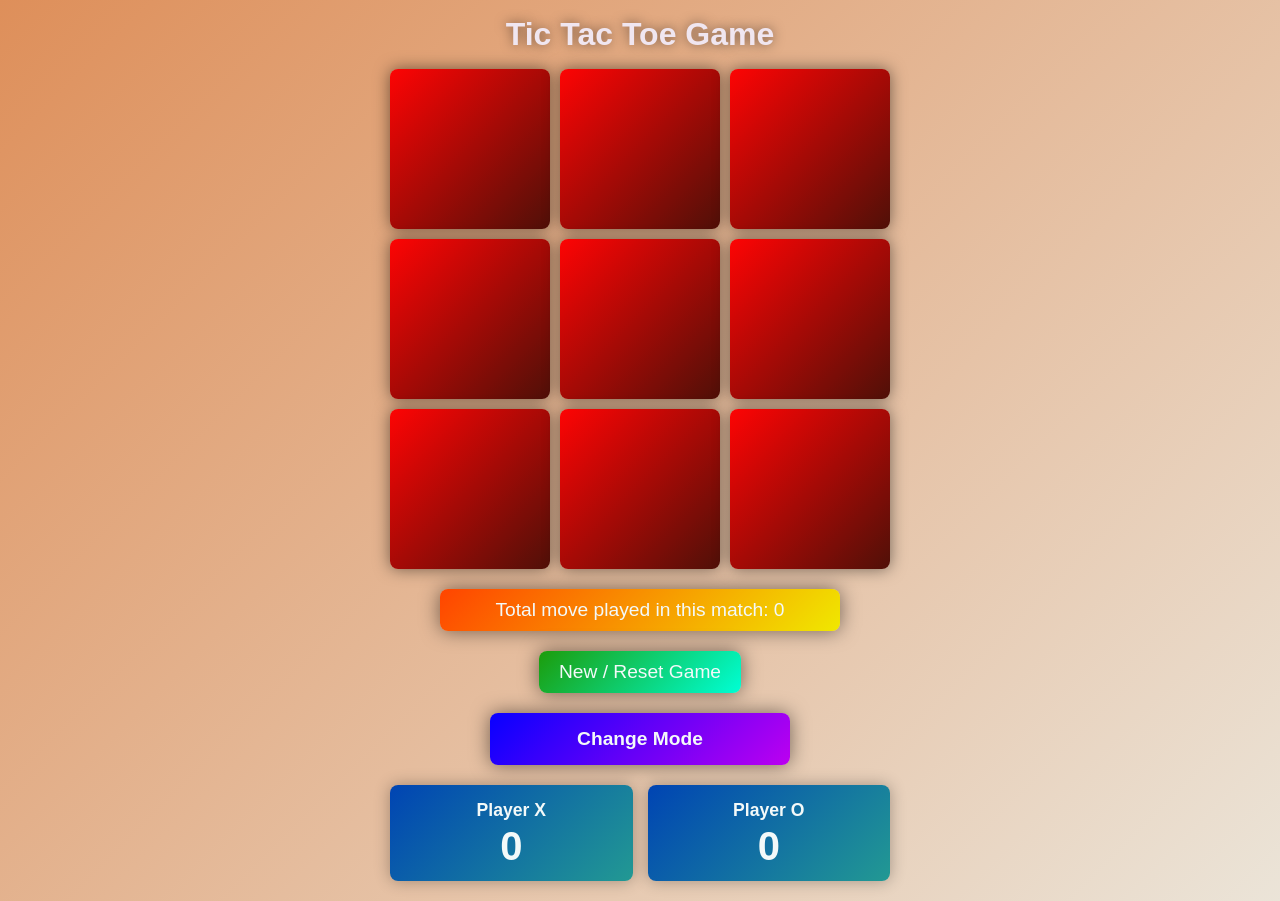
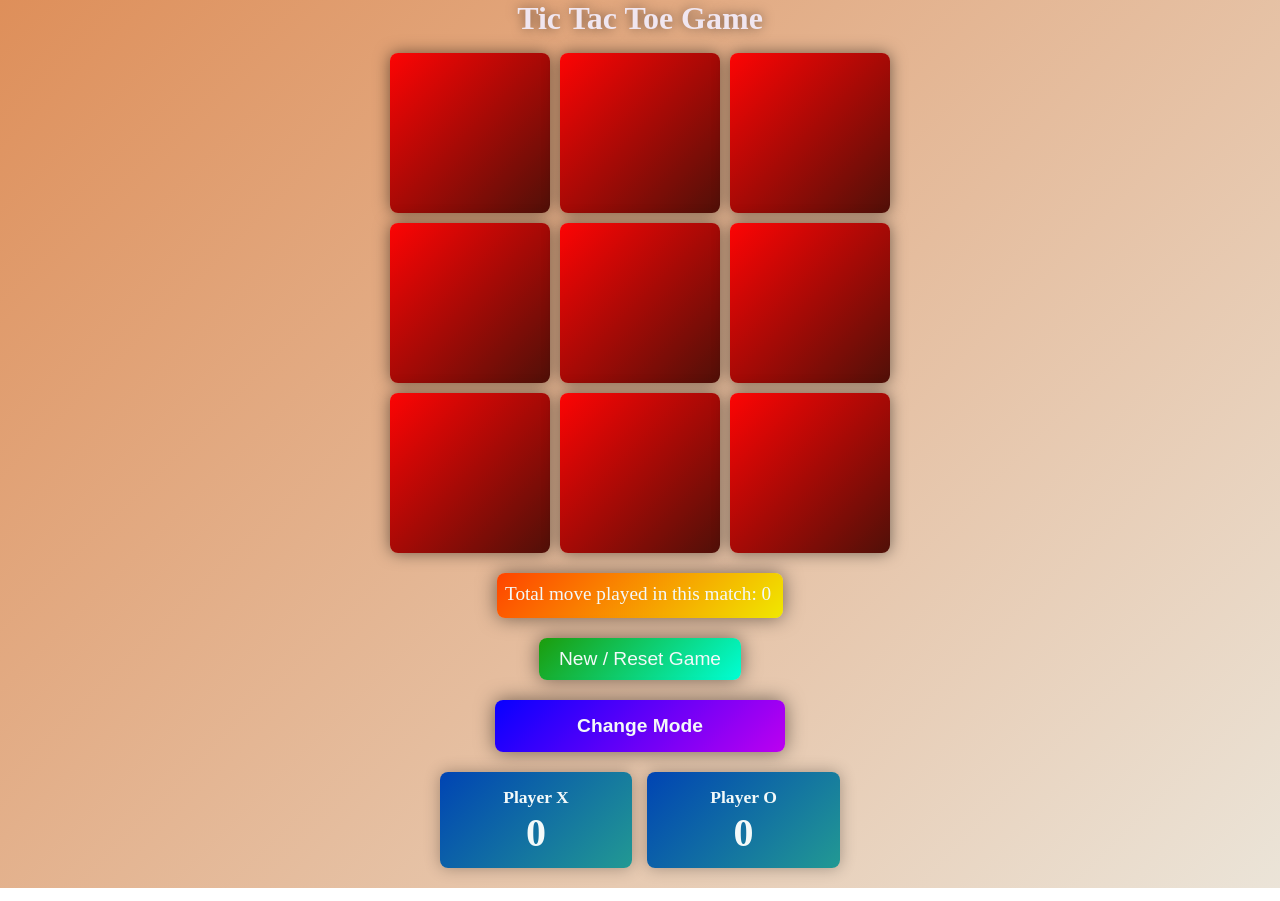
Before and after one commit to Krishnendu-Kar/Tic-Tac-Toe, a plain HTML site: page index.html in a window 1280 px wide. Both pictures are taken after a click on the button "Player vs. Player". Drawn offline with Linux system fonts and the light colour scheme.

Commit message:
fix css for all devices NEW

```diff
--- a/Tic Tac Toe.css
+++ b/Tic Tac Toe.css
@@ -1,29 +1,171 @@
 * {
     margin:0;
     padding: 0;
-    box-sizing: border-box; /* Add this - ensures padding doesn't break layouts */
 }
 body{
-    background: linear-gradient(135deg, rgb(222, 143, 90), rgb(235, 228, 216));
-    font-family: Arial, sans-serif; /* Add a fallback font */
+        background: linear-gradient(135deg, rgb(222, 143, 90), rgb(235, 228, 216));
 }
+body {
+    overflow-x: hidden;
+}
+
 h1{
     color:rgb(240, 230, 240);
     display:flex;
     justify-content:center;
     text-shadow: 0 0 .7rem rgba(0,0,0,.5);
-    margin-top: 1rem;
+}
+.msg-container{
+    display:flex;
+    justify-content:center;
+    align-items:center;
+    display: none;
+}
+.win-msg{
+    height: 35px;
+    width: 350px;
+    display:flex;
+    justify-content:center;
+    align-items:center;
+    font-size: 1.5rem;
+    color:rgb(241, 238, 243);
+    background: linear-gradient(147deg, #ff0000, #0044b3);
+    font-weight:800;
+    border-radius: 8px;
+    box-shadow: 0 0 1rem rgba(0,0,0,.5);
+}
+.container{
+    width: 100vw;
+}
+.game {
+  /* --- This is the responsive solution --- */
+
+  /* 1. Base the width on the screen's width */
+  width: 90vw;
+
+  /* 2. Force it to be a perfect square */
+  aspect-ratio: 1 / 1;
+
+  /* 3. Stop it from getting too big on desktops */
+  max-width: 500px;
+
+  /* 4. Center it on the page */
+  margin: 1rem auto;
+
+  /* 5. Use 'grid' for a perfect 3x3 layout */
+  display: grid;
+  grid-template-columns: 1fr 1fr 1fr; /* Three equal columns */
+
+  /* 6. A slightly larger gap looks cleaner */
+  gap: 10px;
+}
+.box {
+    aspect-ratio: 1 / 1;          /* Always square */
+    width: 100%;                  /* Fit grid cell */
+    font-size: 3rem;
+    border-radius: 8px;
+    border:none;
+    background: linear-gradient(135deg,#fd0404, #501008);
+    color:white;
+    box-shadow: 0 0 1rem rgba(0,0,0,.5);
 }
 
-/* --- This rule hides the menu OR the game --- */
+.box-count{
+    height: 25px;
+    width: 270px;
+    font-size: 1.2rem; /* Make text bigger */
+    padding: 10px 8px; /* Add more padding */
+    margin: 20px auto;  /* Center it horizontally */
+    border-radius: 8px;
+    border:none;
+    display: block;
+    background: linear-gradient(135deg, rgb(255, 68, 0) ,#f0e800);
+    color:rgb(243, 249, 249);
+    box-shadow: 0 0 1.2rem rgba(0,0,0,.5);
+}
+.reset{
+    font-size: 1.2rem; /* Make text bigger */
+    padding: 10px 20px; /* Add more padding */
+    margin: 20px auto;  /* Center it horizontally */
+    border-radius: 8px;
+    border:none;
+
+    /* === FIX FOR POSITIONING === */
+    display: block; /* This lets margin: auto work for centering */
+    /* position:relative; */ /* No longer needed */
+    /* left: 31vw; */       /* No longer needed */
+
+    background: linear-gradient(135deg, #1c9c0b, rgb(0, 255, 213));
+    color:rgb(243, 249, 249);
+    box-shadow: 0 0 1.2rem rgba(0,0,0,.5);
+    cursor: pointer; /* Add a pointer cursor */
+}
+
+/* This rule is still good, it stops the click "sink" effect */
+.box:active {
+  box-shadow: 0 0 1rem rgba(0,0,0,.5);
+  transform: none;
+}
+
+.reset:active{
+    transform:translateY(5px);
+}
+/* --- Scoreboard Design --- */
+
+.score-container {
+  /* This centers the whole scoreboard */
+  width: 75vw; /* Match your game board's width */
+  max-width: 400px; /* Stop it from getting too wide on big screens */
+  margin: 20px auto; /* Adds space above/below and centers it */
+  text-align: center;
+}
+
+.score-container h3 {
+  font-size: 1.8rem;
+  color: #444;
+  margin-bottom: 15px;
+}
+
+.score-wrapper {
+  display: flex; /* This is the magic! */
+  justify-content: space-around; /* Spaces the two boxes evenly */
+  gap: 15px; /* Adds a gap between the boxes */
+}
+
+.score-box {
+  /* Style to match your game buttons! */
+      background: linear-gradient(135deg, #0044b3, rgb(34, 153, 147));
+  color: rgb(243, 249, 249); /* White text */
+  border-radius: 8px; /* Rounded corners */
+  box-shadow: 0 0 1rem rgba(0,0,0,.3); /* Nice shadow */
+  padding: 15px;
+  flex-grow: 1; /* Lets both boxes grow to fill the space */
+}
+
+.score-box p {
+  margin: 0 0 5px 0; /* Cleans up spacing */
+  font-size: 1.1rem;
+  font-weight: bold;
+}
+
+.score-box span {
+  /* This is the score number */
+  font-size: 2.5rem;
+  font-weight: bold;
+  line-height: 1; /* Keeps it looking sharp */
+}
+
+/* === ADD ALL OF THIS TO THE BOTTOM OF YOUR CSS FILE === */
+
+/* This rule will hide the menu OR the game */
 .hidden {
     display: none;
 }
 
-/* --- Game Menu (Already good) --- */
+/* Styles for the new selection menu */
 .game-menu {
     width: 90vw;
-    max-width: 500px; /* This is our standard max-width */
+    max-width: 500px;
     margin: 2rem auto;
     text-align: center;
     background: rgba(255, 255, 255, 0.2);
@@ -44,9 +186,8 @@ h1{
     padding: 15px 25px;
     border-radius: 8px;
     border: none;
-    display: block;
-    width: 100%; /* Make it fill the menu's 80% */
-    max-width: 350px; /* Stop it from being too wide */
+    display: block; /* Makes them stack vertically */
+    width: 80%;
     margin: 10px auto;
     color: rgb(243, 249, 249);
     box-shadow: 0 0 1.2rem rgba(0,0,0,.5);
@@ -58,149 +199,7 @@ h1{
     transform: translateY(2px);
 }
 
-/* --- Win Message (Already good) --- */
-.msg-container{
-    display:flex;
-    justify-content:center;
-    align-items:center;
-    display: none;
-    margin: 1rem auto;
-}
-.win-msg{
-    height: 35px;
-    width: 90vw; /* Make it responsive */
-    max-width: 350px; /* But not too wide */
-    display:flex;
-    justify-content:center;
-    align-items:center;
-    font-size: 1.2rem; /* Adjusted font size */
-    color:rgb(241, 238, 243);
-    background: linear-gradient(147deg, #ff0000, #0044b3);
-    font-weight:800;
-    border-radius: 8px;
-    box-shadow: 0 0 1rem rgba(0,0,0,.5);
-}
-
-/* --- Game Board (Container is good) --- */
-.game {
-  width: 90vw;
-  aspect-ratio: 1 / 1;
-  max-width: 500px;
-  margin: 1rem auto;
-  display: grid;
-  grid-template-columns: 1fr 1fr 1fr;
-  gap: 10px;
-}
-
-/* * === THIS IS THE MAIN FIX ===
- * Removed fixed 'height' and 'width'.
- * The grid container now controls the size.
- * Font size is now responsive using clamp().
-*/
-.box {
-    /* REMOVED: height: 22vh; */
-    /* REMOVED: width: 22vh;  */
-
-    font-size: clamp(2.5rem, 12vw, 6rem); /* Scales font: (min, ideal, max) */
-
-    border-radius: 8px;
-    border:none;
-    background: linear-gradient(135deg,#fd0404, #501008);
-    color:rgb(243, 249, 249);
-    box-shadow: 0 0 1rem rgba(0,0,0,.5);
-    display: flex; /* Use flex to center the X and O */
-    justify-content: center;
-    align-items: center;
-}
-
-/* --- Box Count (Now responsive) --- */
-.box-count{
-    width: 75vw; /* Match the game board width */
-    max-width: 400px; /* Match the game board max-width */
-
-    font-size: 1.2rem;
-    padding: 10px 20px;
-    margin: 20px auto;
-    border-radius: 8px;
-    border:none;
-    display: block;
-    background: linear-gradient(135deg, rgb(255, 68, 0) ,#f0e800);
-    color:rgb(243, 249, 249);
-    box-shadow: 0 0 1.2rem rgba(0,0,0,.5);
-    text-align: center; /* Add this to center the text */
-}
-
-/* --- Reset Button (Now responsive) --- */
-.reset{
-    font-size: 1.2rem; /* Make text bigger */
-    padding: 10px 20px; /* Add more padding */
-    margin: 20px auto;  /* Center it horizontally */
-    border-radius: 8px;
-    border:none;
-
-    /* === FIX FOR POSITIONING === */
-    display: block; /* This lets margin: auto work for centering */
-    /* position:relative; */ /* No longer needed */
-    /* left: 31vw; */       /* No longer needed */
-
-    background: linear-gradient(135deg, #1c9c0b, rgb(0, 255, 213));
-    color:rgb(243, 249, 249);
-    box-shadow: 0 0 1.2rem rgba(0,0,0,.5);
-    cursor: pointer; /* Add a pointer cursor */
-}
-
-.box:active {
-  box-shadow: 0 0 1rem rgba(0,0,0,.5);
-  transform: none;
-}
-
-.reset:active{
-    transform:translateY(5px);
-}
-
-/* --- Scoreboard (Now responsive) --- */
-.score-container {
-  width: 90vw; /* Match the game board width */
-  max-width: 500px; /* Match the game board max-width */
-  margin: 20px auto;
-  text-align: center;
-}
-
-.score-container h3 {
-  font-size: 1.8rem;
-  color: #444;
-  margin-bottom: 15px;
-}
-
-.score-wrapper {
-  display: flex;
-  justify-content: space-around;
-  gap: 15px;
-}
-
-.score-box {
-  background: linear-gradient(135deg, #0044b3, rgb(34, 153, 147));
-  color: rgb(243, 249, 249);
-  border-radius: 8px;
-  box-shadow: 0 0 1rem rgba(0,0,0,.3);
-  padding: 15px;
-  flex-grow: 1;
-  flex-basis: 0; /* Allows both boxes to be equal width */
-}
-
-.score-box p {
-  margin: 0 0 5px 0;
-  font-size: 1.1rem;
-  font-weight: bold;
-}
-
-.score-box span {
-  font-size: 2.5rem;
-  font-weight: bold;
-  line-height: 1;
-}
-
-/* --- Styles for Back/Menu Buttons --- */
+/* Style the two buttons differently */
 #btn-2p {
     background: linear-gradient(135deg, #1c9c0b, rgb(0, 255, 213));
 }
@@ -208,11 +207,10 @@ h1{
 #btn-computer {
     background: linear-gradient(135deg, #0044b3, rgb(34, 153, 147));
 }
+/* === ADD THIS TO THE BOTTOM OF YOUR CSS FILE === */
 
 .back-btn {
-    width: 90vw; /* Match the game board width */
-    max-width: 300px; /* Match the game board max-width */
+    width: 290px;
     background: linear-gradient(135deg, rgb(8, 0, 255) ,#bc00f0);
-    margin: 10px auto; /* Adds a little space */
-    padding: 15px 25px; /* Make sure padding is consistent */
+    margin: 10px auto; /* Adds a little space above it */
 }
```
